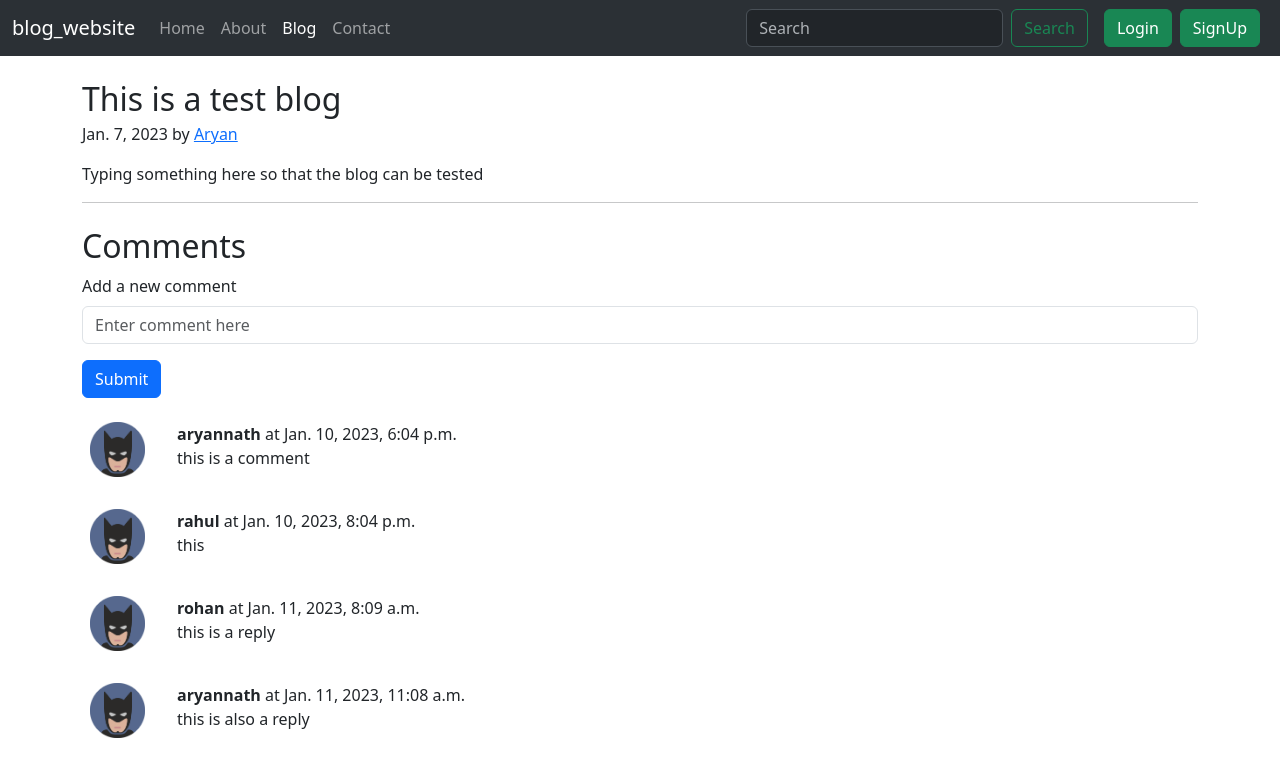
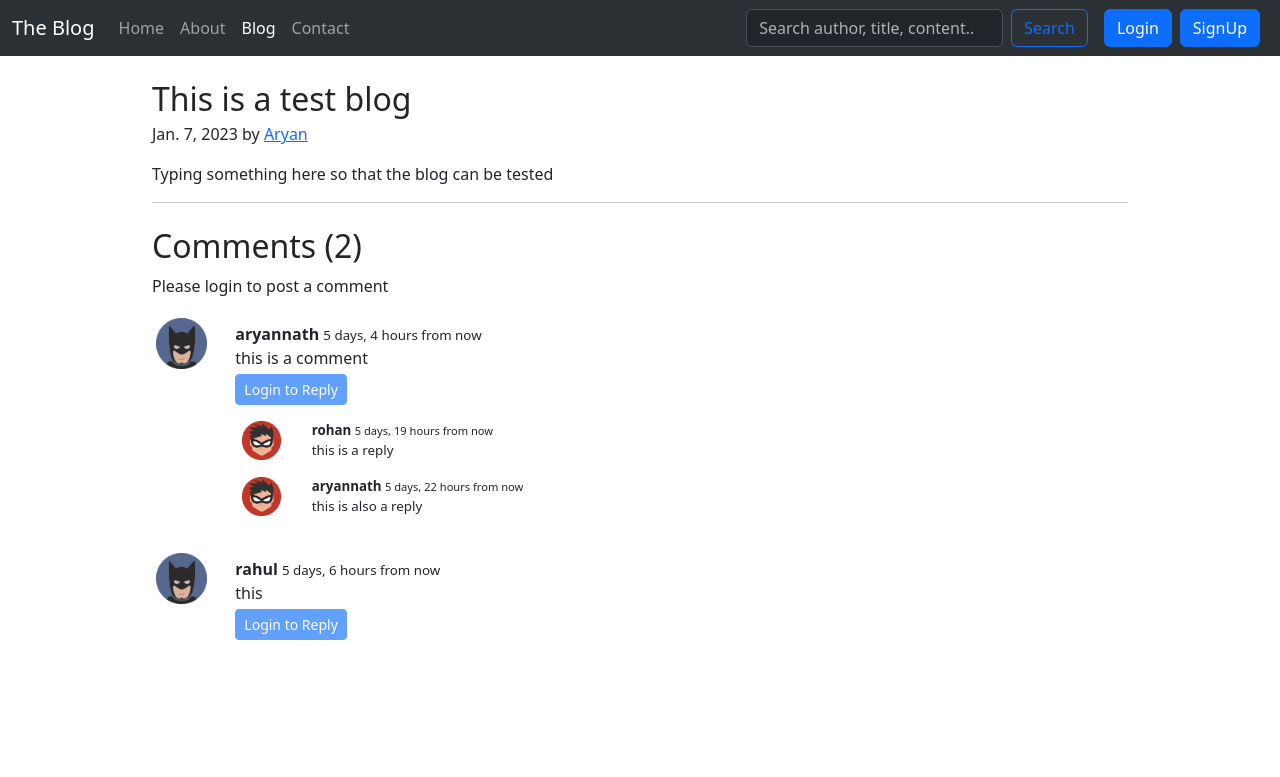
Before and after one commit to natharyan/Blog-Django, a Django app: a page that uses blog_website/templates/base.html in a window 1280 px wide. Shown: the top 777 px of the page. Run offline with Django 4.2, Linux system fonts and the light colour scheme; data comes from the database, SQL or seed files in the repository; both versions use the stored data as it was after the commit.

Commit message:
📄 added comment reply functionality

```diff
--- /dev/null
+++ b/blog_website/blog/templatetags/extras.py
@@ -0,0 +1,7 @@
+from django import template
+
+register = template.Library()
+
+@register.filter(name='get_val')
+def get_val(dict,key):
+    return dict.get(key)
--- a/blog_website/blog/views.py
+++ b/blog_website/blog/views.py
@@ -1,6 +1,7 @@
 from django.shortcuts import render,HttpResponse, redirect
 from blog.models import Post, BlogComment
 from django.contrib import messages
+from blog.templatetags import extras
 
 # Create your views here.
 def blogHome(request):
@@ -11,19 +12,37 @@
 
 def blogPost(request, slug):
     post = Post.objects.filter(slug=slug).first()
-    comments = BlogComment.objects.filter(post=post)
-    context = {'post': post, 'comments': comments}
+    comments = BlogComment.objects.filter(post = post, parent = None)
+    replies = BlogComment.objects.filter(post = post).exclude(parent = None)
+    replyDict = {}
+
+    # TODO: restrict replies to user logged using user.is_authenticated in blogPost
+    for reply in replies:
+        if reply.parent.sno not in replyDict.keys():
+            # not in
+            replyDict[reply.parent.sno] = [reply]
+        else:
+            # in
+            replyDict[reply.parent.sno].append(reply)
+    context = {'post': post, 'comments': comments, 'user': request.user, 'replyDict': replyDict}
     return render(request,'blog/blogPost.html',context)
 
 def postComment(request):
     if request.method == 'POST':
-        comment = request.POST['comment']
+        comment = request.POST.get("comment")
         user = request.user
-        postSno = request.POST['postSno']
+        postSno = request.POST.get("postSno")
         post = Post.objects.get(sno=postSno)
-        comment = BlogComment(comment = comment, user = user, post = post)
-        comment.save()
-        messages.success(request, 'Comment successfully posted')
+        parentSno = request.POST.get("parentSno")
+        if parentSno == "":
+            comment = BlogComment(comment = comment, user = user, post = post)
+            comment.save()
+            messages.success(request, 'Comment successfully posted')
+        else:
+            parent = BlogComment.objects.get(sno = parentSno)
+            comment = BlogComment(comment = comment, user = user, post = post, parent = parent)
+            comment.save()
+            messages.success(request, 'Reply successfully posted')
     else:
         return HttpResponse('404 - Not Found')
     return redirect(f"/blog/{post.slug}")
--- a/blog_website/blog_website/settings.py
+++ b/blog_website/blog_website/settings.py
@@ -40,6 +40,7 @@
     'django.contrib.staticfiles',
     'home.apps.HomeConfig',
     'blog.apps.BlogConfig',
+    'django.contrib.humanize',
 ]
 
 MIDDLEWARE = [
--- a/blog_website/templates/base.html
+++ b/blog_website/templates/base.html
@@ -7,12 +7,17 @@
   <title>{% block title %}{% endblock title %}</title>
   <link href="https://cdn.jsdelivr.net/npm/bootstrap@5.3.0-alpha1/dist/css/bootstrap.min.css" rel="stylesheet"
     integrity="sha384-GLhlTQ8iRABdZLl6O3oVMWSktQOp6b7In1Zl3/Jr59b6EGGoI1aFkw7cmDA6j6gD" crossorigin="anonymous">
+  <style>
+    div.container{
+      max-width:1000px
+    }
+  </style>
 </head>
 
 <body>
   <nav class="navbar navbar-expand-lg bg-body-tertiary bg-dark" data-bs-theme="dark">
     <div class="container-fluid">
-      <a class="navbar-brand" href="/">blog_website</a>
+      <a class="navbar-brand" href="/">The Blog</a>
       <button class="navbar-toggler" type="button" data-bs-toggle="collapse" data-bs-target="#navbarSupportedContent"
         aria-controls="navbarSupportedContent" aria-expanded="false" aria-label="Toggle navigation">
         <span class="navbar-toggler-icon"></span>
@@ -34,9 +39,9 @@
         </ul>
         <div class="ml-auto d-flex">
           <form method="get" action="/search" class="d-flex mx-3" role="search">
-            <input class="form-control me-2" type="search" placeholder="Search" aria-label="Search" name="query"
+            <input class="form-control me-2" type="search" placeholder="Search author, title, content..." aria-label="Search" name="query"
               id="query">
-            <button class="btn btn-outline-success" type="submit">Search</button>
+            <button class="btn btn-outline-primary" type="submit">Search</button>
           </form>
           {% if user.is_authenticated %}
             <ul class="navbar-nav" data-bs-theme="light">
@@ -53,10 +58,10 @@
 
           {% else %}
             <!-- Login button trigger modal -->
-            <button type="button" class="btn btn-success me-2" data-bs-toggle="modal"
+            <button type="button" class="btn btn-primary me-2" data-bs-toggle="modal"
               data-bs-target="#loginModal">Login</button>
             <!-- SignUp button trigger modal -->
-            <button type="button" class="btn btn-success me-2" data-bs-toggle="modal"
+            <button type="button" class="btn btn-primary me-2" data-bs-toggle="modal"
               data-bs-target="#signupModal">SignUp</button>
           {% endif %}
         </div>
@@ -129,7 +134,8 @@
             </div>
             <div class="mb-3">
               <label for="email" class="form-label">Email address</label>
-              <input type="email" class="form-control" id="email" name="email" placeholder="name@example.com" required>
+              <input type="email" class="form-control" id="email" name="email" placeholder="name@example.com" aria-describedby="emailHelp" required>
+              <div id="emailHelp" class="form-text">Your email will never be shared with anyone else</div>
             </div>
             <div class="mb-3">
               <label for="pass1" class="form-label">Password</label>
--- a/blog_website/templates/blog/blogHome.html
+++ b/blog_website/templates/blog/blogHome.html
@@ -1,6 +1,6 @@
 {% extends 'base.html' %}
 
-{% block title %} Home {% endblock title %}
+{% block title %} Blog {% endblock title %}
 {% block blogactive %} active {% endblock blogactive %}
 
 {% block body %}
--- a/blog_website/templates/blog/blogPost.html
+++ b/blog_website/templates/blog/blogPost.html
@@ -1,9 +1,11 @@
 {% extends 'base.html' %}
 
-{% block title %} BlogPost {% endblock title %}
+{% block title %} BlogPost | {{post.title}} {% endblock title %}
 {% block blogactive %} active {% endblock blogactive %}
 
 {% block body %}
+{% load humanize %}
+{% load extras %}
 <div class="container my-4">
     <article class="blog-post">
         <h2 class="blog-post-title mb-1">{{post.title}}</h2>
@@ -14,7 +16,9 @@
 </div>
 
 <div class="container">
-    <h2>Comments</h2>
+    <h2>Comments ({{comments.count}})</h2>
+    <div class="my-2">
+        {% if user.is_authenticated %}
             <form action="/blog/postComment" method="post">
                 {% csrf_token %}
                 <div class="mb-3">
@@ -23,18 +27,59 @@
                 </div>
                 <div class="mb-3">
                     <input type="hidden" class="form-control" name="postSno" id="postSno" value="{{post.sno}}">
+                    <input type="hidden" name="ParentSno" value="">
                 </div>
                 <button type="submit" class="btn btn-primary">Submit</button>
             </form>
-
+        {% else %}
+            <p>Please login to post a comment</p>
+        {% endif %}
+    </div>
     {% for comment in comments %}
         <div class="row my-3">
-            <div class="col-md-1">
-                <img class="rounded mx-auto d-block w-100 p-2" src="/static/img/user.png" alt="user image">
+            <div class="col-2 col-sm-2 col-md-1">
+                <img class="rounded mx-auto d-block w-100 p-md-1" src="/static/img/batman.png" alt="user image">
             </div>
-            <div class="col-md-11">
-                <div class="mt-2"><strong>{{comment.user.username}}</strong> at {{comment.timestamp}}</div>
+            <div class="col-10 col-sm-10 col-md-11">
+                <div class="mt-2"><strong>{{comment.user.username}}</strong> <span style="font-size: smaller">{{comment.timestamp|naturaltime}}</span></div>
                 <div>{{comment.comment}}</div>
+                <div class="reply mx-0 my-1">
+                    {% if user.is_authenticated %}
+                        <button class="btn btn-sm btn-primary" type="button" data-bs-toggle="collapse" data-bs-target="#replyBox{{comment.sno}}" aria-expanded="false" aria-controls="replyBox{{comment.sno}}">Reply</button>
+                        <div class="collapse my-2" id="replyBox{{comment.sno}}">
+                            <div class="card card-body">
+                                <form action="/blog/postComment" method="post">
+                                    {% csrf_token %}
+                                    <div class="mb-3">
+                                        <label for="comment" class="form-label">Post a Reply</label>
+                                        <input type="text" class="form-control" name="comment" id="comment" placeholder="Enter comment here">
+                                        <input type="hidden" name="parentSno" value="{{comment.sno}}">
+                                    </div>
+                                    <div class="mb-3">
+                                        <input type="hidden" class="form-control" name="postSno" id="postSno" value="{{post.sno}}">
+                                    </div>
+                                    <button type="submit" class="btn btn-primary">Submit</button>
+                                </form>
+                            </div>
+                        </div>
+                    {% else %}
+                        <button class="btn btn-sm btn-primary" type="button" data-bs-toggle="collapse" data-bs-target="#replyBox{{comment.sno}}" aria-expanded="false" aria-controls="replyBox{{comment.sno}}" disabled>Login to Reply</button>
+                    {% endif %}
+                    <div class="replies my-1">
+                        <!-- Replies displayed here -->
+                        {% for reply in replyDict|get_val:comment.sno %}
+                            <div class="row my-3">
+                                <div class="col-1 col-sm-1">
+                                    <img class="rounded mx-auto d-block w-75" src="/static/img/robin.png" alt="user image">
+                                </div>
+                                <div class="col-11 col-sm-11" style="font-size:smaller">
+                                    <div><strong>{{reply.user.username}}</strong> <span style="font-size: smaller">{{reply.timestamp|naturaltime}}</span></div>
+                                    <div>{{reply.comment}}</div>
+                                </div>
+                            </div>
+                        {% endfor %}
+                    </div>
+                </div>
             </div>
         </div>
     {% endfor %}
--- a/blog_website/templates/home/home.html
+++ b/blog_website/templates/home/home.html
@@ -5,7 +5,7 @@
 {% block body %}
 <div class="p-5 mb-4 bg-light rounded-3">
   <div class="container-fluid py-5">
-    <h1 class="display-5 fw-bold">Welcome to my blog!</h1>
+    <h1 class="display-5 fw-bold">Welcome to The blog!</h1>
     <p class="col-md-8 fs-4">Lorem ipsum, dolor sit amet consectetur adipisicing elit. Odio tenetur iure minus similique voluptate ea
       itaque esse placeat, velit recusandae natus laboriosam alias, quos expedita aliquid beatae fuga ratione illo
       voluptas quis! Vel doloremque eum libero, rerum perspiciatis tempore atque.</p>
```
Also changed, not shown: blog_website/blog/templatetags/__init__.py (added), blog_website/db.sqlite3, blog_website/static/img/batman.png (renamed from blog_website/static/img/user.png), blog_website/static/img/robin.png (added). Lines whose indentation alone changed are shown as unchanged.
